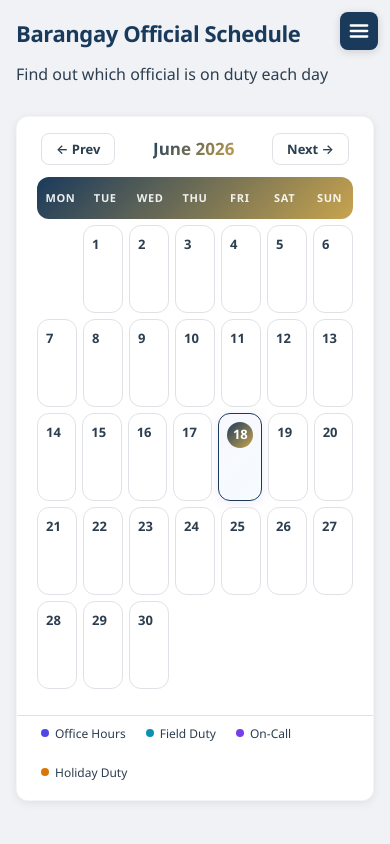
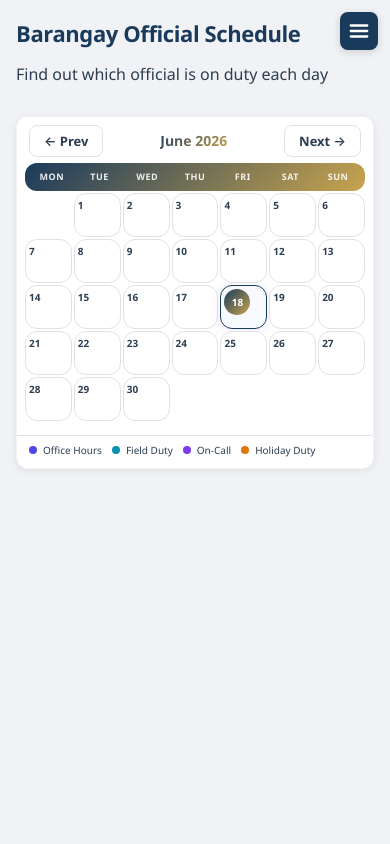
Before and after one commit to IrminsulX/Barangay-Management-System, a Flask app: page /resident/schedule in a window 390 px wide. Run offline with Flask 3, Linux system fonts and the light colour scheme; the visitor is signed in with stand-in values (Sample User, id 1); data comes from the database, SQL or seed files in the repository; data that the repository does not hold is empty.

Commit message:
Fix calendar mobile responsive by moving @media block after main CSS rules

```diff
--- a/static/css/base.css
+++ b/static/css/base.css
@@ -747,17 +747,8 @@ table td:last-child { text-align: right; }
   .detail-grid { grid-template-columns: 1fr; }
   table .actions { flex-direction: column; gap: 3px; }
   table .actions .btn-sm { padding: 4px 10px; font-size: 11px; }
-  .cal-cell { min-height:48px; padding:3px; }
-  .cal-slot-pill { font-size:7px; padding:1px 3px; }
-  .cal-day-num { font-size:10px; margin-bottom:2px; }
-  .cal-row { gap:3px; margin-bottom:3px; }
-  .cal-header-row { gap:3px; margin-bottom:3px; }
-  .cal-header-cell { font-size:9px; padding:4px 0; }
-  .calendar-grid { padding:2px 8px 8px; }
-  .calendar-nav { padding:10px 12px 4px; }
-  .calendar-nav h3 { font-size:14px; }
-  .cal-more { font-size:8px; padding:1px 2px; }
 }
+
 
 /* ── Modern Calendar ── */
 .calendar-nav {
@@ -830,3 +821,19 @@ table td:last-child { text-align: right; }
 }
 .legend-item { display:flex; align-items:center; gap:6px; font-size:12px; color:var(--text-secondary); }
 .legend-dot { width:8px; height:8px; border-radius:50%; display:inline-block; }
+
+/* ── Calendar Mobile ── */
+@media (max-width: 768px) {
+  .calendar-nav { padding:8px 12px 4px; }
+  .calendar-nav h3 { font-size:14px; }
+  .calendar-grid { padding:2px 8px 8px; }
+  .cal-header-row { gap:2px; margin-bottom:2px; }
+  .cal-header-cell { font-size:9px; padding:3px 0; }
+  .cal-row { gap:2px; margin-bottom:2px; }
+  .cal-cell { min-height:44px; padding:3px; }
+  .cal-day-num { font-size:10px; margin-bottom:1px; }
+  .cal-slot-pill { font-size:7px; padding:1px 3px; }
+  .cal-more { font-size:8px; padding:1px 2px; }
+  .calendar-legend { padding:6px 12px 10px; gap:10px; }
+  .legend-item { font-size:10px; }
+}
--- a/templates/admin/layout.html
+++ b/templates/admin/layout.html
@@ -5,8 +5,8 @@
   <meta name="viewport" content="width=device-width, initial-scale=1.0">
   <title>{% block title %}Admin{% endblock %} — Barangay Management System</title>
   <link rel="icon" type="image/png" href="/static/img/logo.png">
-  <link rel="stylesheet" href="/static/css/base.css?v=2">
-  <link rel="stylesheet" href="/static/css/admin.css?v=2">
+  <link rel="stylesheet" href="/static/css/base.css?v=3">
+  <link rel="stylesheet" href="/static/css/admin.css?v=3">
   {% block head_extra %}{% endblock %}
 </head>
 <body>
@@ -93,7 +93,7 @@
     {% block content %}{% endblock %}
   </main>
 
-  <script src="/static/js/main.js?v=2"></script>
+  <script src="/static/js/main.js?v=3"></script>
   {% block scripts %}{% endblock %}
   <script>
     document.addEventListener('DOMContentLoaded', async function() {
--- a/templates/login.html
+++ b/templates/login.html
@@ -5,8 +5,8 @@
   <meta name="viewport" content="width=device-width, initial-scale=1.0">
   <title>Sign In — Barangay Management System</title>
   <link rel="icon" type="image/png" href="/static/img/logo.png">
-  <link rel="stylesheet" href="/static/css/base.css?v=2">
-  <link rel="stylesheet" href="/static/css/login.css?v=2">
+  <link rel="stylesheet" href="/static/css/base.css?v=3">
+  <link rel="stylesheet" href="/static/css/login.css?v=3">
 </head>
 <body class="login-page">
   <div class="login-bg-shapes">
@@ -42,7 +42,7 @@
     </form>
     <p class="login-footer">Barangay Management System v1.0</p>
   </main>
-  <script src="/static/js/main.js?v=2"></script>
+  <script src="/static/js/main.js?v=3"></script>
   <script>
     document.getElementById('loginForm').addEventListener('submit', async function(e) {
       e.preventDefault();
--- a/templates/resident/layout.html
+++ b/templates/resident/layout.html
@@ -5,8 +5,8 @@
   <meta name="viewport" content="width=device-width, initial-scale=1.0">
   <title>{% block title %}Resident{% endblock %} — Barangay Management System</title>
   <link rel="icon" type="image/png" href="/static/img/logo.png">
-  <link rel="stylesheet" href="/static/css/base.css?v=2">
-  <link rel="stylesheet" href="/static/css/resident.css?v=2">
+  <link rel="stylesheet" href="/static/css/base.css?v=3">
+  <link rel="stylesheet" href="/static/css/resident.css?v=3">
   {% block head_extra %}{% endblock %}
 </head>
 <body>
@@ -87,7 +87,7 @@
     {% block content %}{% endblock %}
   </main>
 
-  <script src="/static/js/main.js?v=2"></script>
+  <script src="/static/js/main.js?v=3"></script>
   {% block scripts %}{% endblock %}
   <script>
     document.addEventListener('DOMContentLoaded', async function() {
--- a/templates/shared/blotter_report.html
+++ b/templates/shared/blotter_report.html
@@ -4,7 +4,7 @@
   <meta charset="UTF-8">
   <title>Blotter Report — Case #{{ data.id }}</title>
   <link rel="icon" type="image/png" href="/static/img/logo.png">
-  <link rel="stylesheet" href="/static/css/base.css?v=2">
+  <link rel="stylesheet" href="/static/css/base.css?v=3">
   <style>
     body { background: #f0f2f5; padding: 40px 20px; }
     .print-template { max-width: 800px; margin: 0 auto; background: white; padding: 50px 60px; box-shadow: 0 2px 10px rgba(0,0,0,0.1); }
--- a/templates/shared/certificate.html
+++ b/templates/shared/certificate.html
@@ -4,7 +4,7 @@
   <meta charset="UTF-8">
   <title>Certificate — {{ data.document_type }}</title>
   <link rel="icon" type="image/png" href="/static/img/logo.png">
-  <link rel="stylesheet" href="/static/css/base.css?v=2">
+  <link rel="stylesheet" href="/static/css/base.css?v=3">
   <style>
     body { background: #f0f2f5; padding: 40px 20px; }
     .print-template { max-width: 800px; margin: 0 auto; background: white; padding: 50px 60px; box-shadow: 0 2px 10px rgba(0,0,0,0.1); }
```
